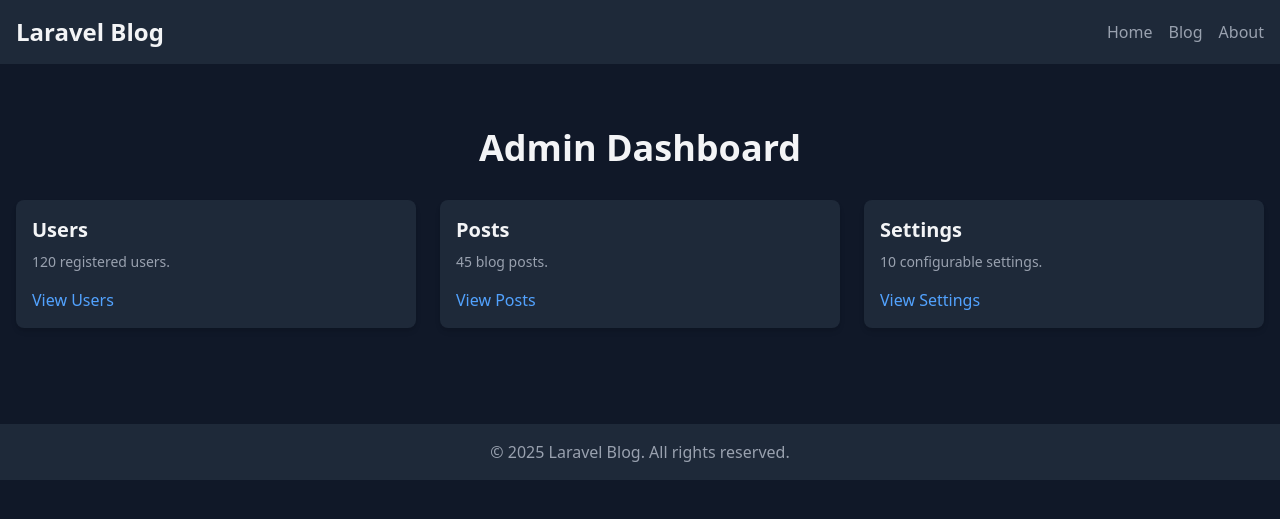
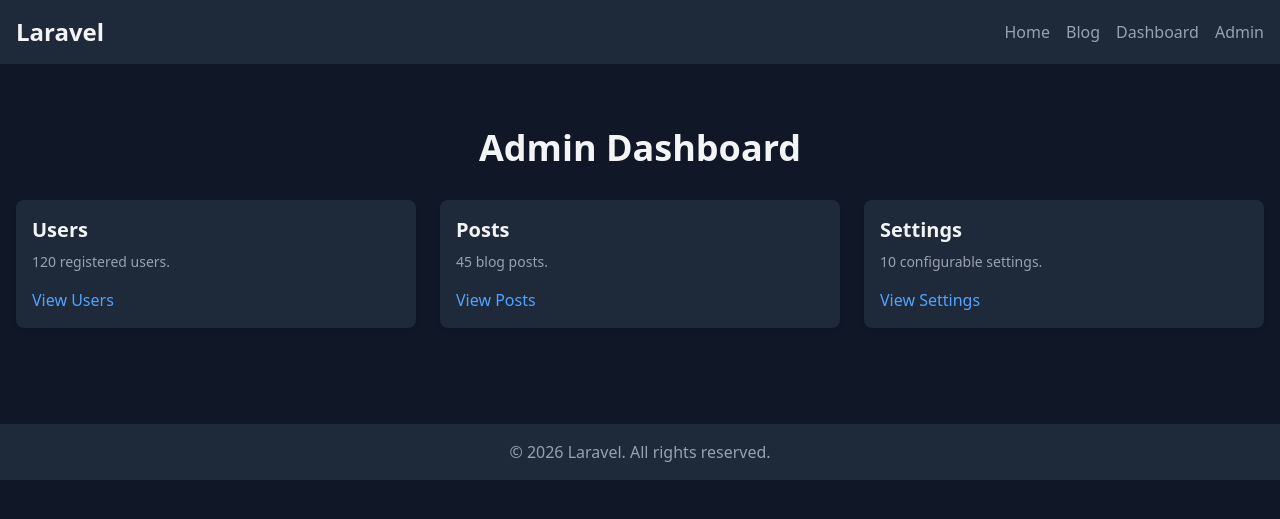
Before and after one commit to nixbys/linavelt, a Laravel app: page /admin in a window 1280 px wide. Shown: the top 519 px of the page. Run offline with Laravel 12, Linux system fonts and the light colour scheme; a user stored in the database is signed in; data comes from the database, SQL or seed files in the repository; style sheets or scripts are compiled from the project's sources; some libraries are stand-ins or nearby versions.

Commit message:
fix: resolve remaining issues - Blade bug, Vite assets, runner token, port validation
Agent-Logs-Url: https://github.com/nixbys/linavelt/sessions/3998543a-24ed-4ddb-83ec-0bd6bca6816c

Co-authored-by: nixbys <20848338+nixbys@users.noreply.github.com>

```diff
--- a/mcp-server/index.js
+++ b/mcp-server/index.js
@@ -27,7 +27,7 @@ server.registerTool('runGitHubChecks', {
   return new Promise((resolve, reject) => {
     execFile('gh', ['workflow', 'run', '--repo', REPO, '--all'], (error, stdout, stderr) => {
       if (error) {
-        reject(new Error(stderr ? `${error.message}: ${stderr}` : error.message));
+        reject(new Error(error.message));
       } else {
         resolve({
           content: [{ type: 'text', text: stdout }],
@@ -45,7 +45,7 @@ server.registerTool('updateDependencies', {
   return new Promise((resolve, reject) => {
     execFile('npm', ['update'], { cwd: path.resolve(__dirname, '../') }, (error, stdout, stderr) => {
       if (error) {
-        reject(new Error(stderr ? `${error.message}: ${stderr}` : error.message));
+        reject(new Error(error.message));
       } else {
         resolve({
           content: [{ type: 'text', text: stdout }],
--- a/mcp-server/server.js
+++ b/mcp-server/server.js
@@ -4,7 +4,8 @@ const fs = require('fs');
 const path = require('path');
 const crypto = require('crypto');
 const app = express();
-const PORT = process.env.MCP_PORT ? parseInt(process.env.MCP_PORT, 10) : 4000;
+const _rawPort = parseInt(process.env.MCP_PORT, 10);
+const PORT = (_rawPort >= 1 && _rawPort <= 65535) ? _rawPort : 4000;
 const HOST = process.env.MCP_HOST_BIND || '127.0.0.1';
 const LOG_FILE = path.join(__dirname, 'server.log');
 
--- a/resources/views/admin/dashboard.blade.php
+++ b/resources/views/admin/dashboard.blade.php
@@ -1,7 +1,7 @@
 {{-- Admin Dashboard Template --}}
 @extends('layout.app')
 
-@section(section: 'content')
+@section('content')
 <div class="container mx-auto px-4 py-8">
     <h1 class="text-4xl font-bold text-center text-gray-100 mb-8">Admin Dashboard</h1>
     <div class="grid grid-cols-1 md:grid-cols-2 lg:grid-cols-3 gap-6">
--- a/resources/views/layout/app.blade.php
+++ b/resources/views/layout/app.blade.php
@@ -1,19 +1,26 @@
 <!DOCTYPE html>
-<html lang="en">
+<html lang="{{ str_replace('_', '-', app()->getLocale()) }}">
 <head>
     <meta charset="UTF-8">
     <meta name="viewport" content="width=device-width, initial-scale=1.0">
-    <title>@yield('title', 'Laravel Blog')</title>
-    @vite('resources/css/app.css')
+    <meta name="csrf-token" content="{{ csrf_token() }}">
+    <title>@yield('title', config('app.name', 'Laravel'))</title>
+    @vite(['resources/css/app.css', 'resources/js/app.js'])
+    @livewireStyles
 </head>
 <body class="bg-gray-900 text-gray-100">
     <header class="bg-gray-800 p-4">
         <div class="container mx-auto flex justify-between items-center">
-            <h1 class="text-2xl font-bold text-gray-100">Laravel Blog</h1>
+            <h1 class="text-2xl font-bold text-gray-100">{{ config('app.name', 'Laravel') }}</h1>
             <nav class="flex space-x-4">
-                <a href="/" class="text-gray-400 hover:text-gray-100">Home</a>
-                <a href="/blog" class="text-gray-400 hover:text-gray-100">Blog</a>
-                <a href="/about" class="text-gray-400 hover:text-gray-100">About</a>
+                <a href="{{ route('home') }}" class="text-gray-400 hover:text-gray-100">Home</a>
+                <a href="{{ route('blog.index') }}" class="text-gray-400 hover:text-gray-100">Blog</a>
+                @auth
+                    <a href="{{ route('dashboard') }}" class="text-gray-400 hover:text-gray-100">Dashboard</a>
+                    <a href="{{ route('admin.dashboard') }}" class="text-gray-400 hover:text-gray-100">Admin</a>
+                @else
+                    <a href="{{ route('login') }}" class="text-gray-400 hover:text-gray-100">Login</a>
+                @endauth
             </nav>
         </div>
     </header>
@@ -24,8 +31,10 @@
 
     <footer class="bg-gray-800 p-4 mt-8">
         <div class="container mx-auto text-center text-gray-400">
-            &copy; 2025 Laravel Blog. All rights reserved.
+            &copy; {{ date('Y') }} {{ config('app.name', 'Laravel') }}. All rights reserved.
         </div>
     </footer>
+
+    @livewireScripts
 </body>
 </html>
--- a/resources/views/layout/head.blade.php
+++ b/resources/views/layout/head.blade.php
@@ -16,5 +16,5 @@
 @show
 
 @section('styles')
-    <link rel="stylesheet" href="{{ asset('css/app.css') }}">
+    @vite('resources/css/app.css')
 @show
--- a/resources/views/layout/tail.blade.php
+++ b/resources/views/layout/tail.blade.php
@@ -4,7 +4,7 @@
 @endif
 
 @section('scripts')
-<script src="{{ asset('js/app.js') }}"></script>
+@vite('resources/js/app.js')
 @show
 
 @if(config('h5b.ga'))
--- a/resources/views/livewire/blog-posts.blade.php
+++ b/resources/views/livewire/blog-posts.blade.php
@@ -1,3 +1,3 @@
 <div>
-    {{-- The Master doesn't talk, he acts. --}}
+    {{-- Dynamic blog posts loaded via Livewire --}}
 </div>
```
Also changed, not shown: tests/Feature/BlogTest.php (added, +18 -0 lines), 1 other file.
